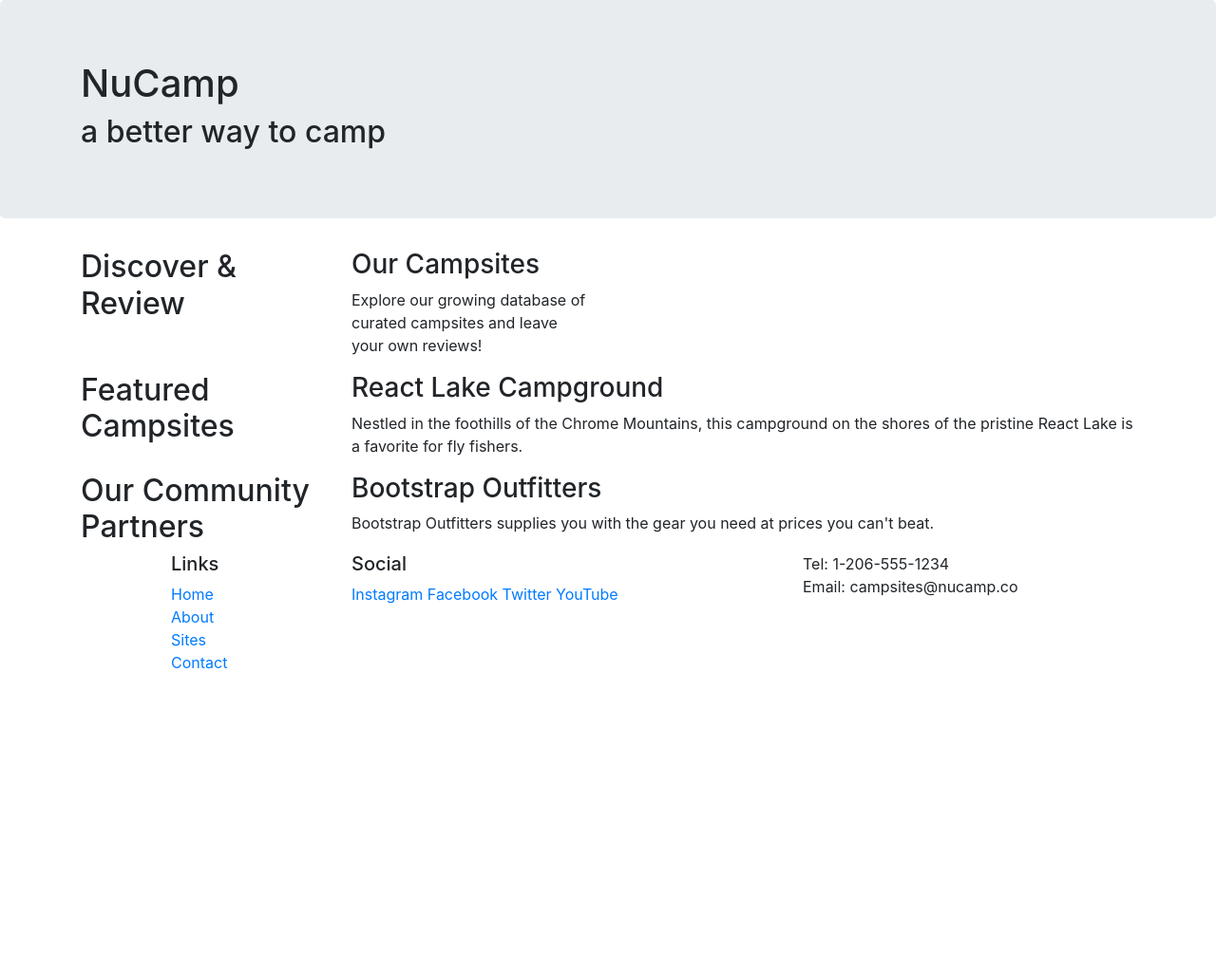
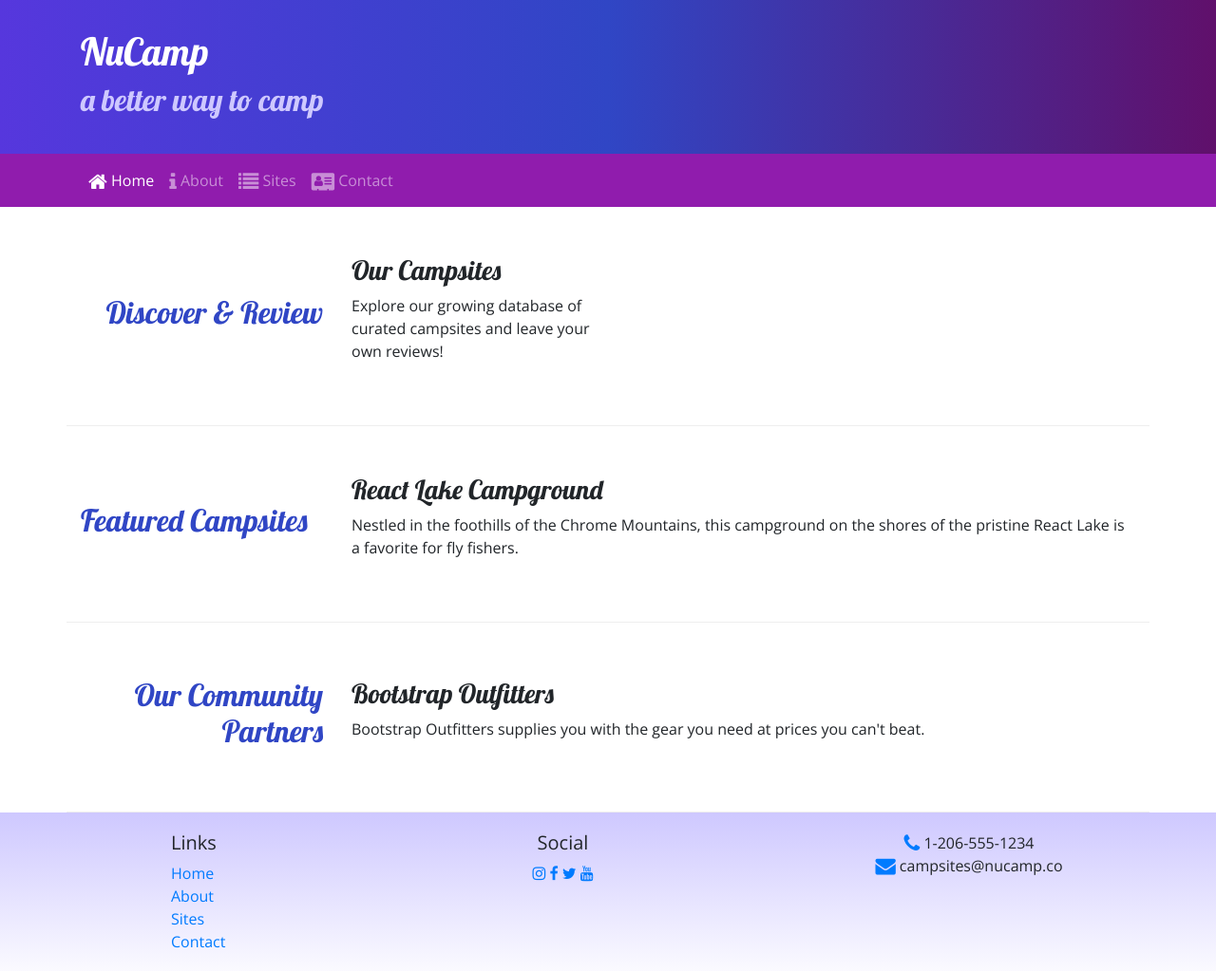
Before and after one commit to r-gaston/NuCampsite, a website: page index.html in a window 1280 px wide. Shown: the whole page at 95% size. Before the commit the page ends 800 px from the top, so only its background shows below. Drawn offline with nearby package versions, Linux system fonts and the light colour scheme.

Commit message:
Icon Fonts

```diff
--- /dev/null
+++ b/css/styles.css
@@ -0,0 +1,37 @@
+body {
+    font-family: "Open Sans", sans-serif;
+}
+
+h1,h2,h3 {
+    font-family: "Lobster", cursive;
+}
+
+h2 {
+    color: #3046c5;
+}
+
+header h2 {
+    color: #cec8ff ;
+}
+
+footer {
+    background-image: linear-gradient(#cec8ff, white);
+    padding: 20px 0;
+}
+
+.jumbotron {
+    margin: 0;
+    padding: 30px;
+    background-image: linear-gradient(to right, #5637dd,#3046c5, #60106b);
+    color: white;
+}
+
+.row-content {
+    padding: 50px 0;
+    border-bottom: 1px ridge;
+    min-height: 200px;
+}
+
+.navbar {
+    background-color: #901CAD;
+}
--- a/index.html
+++ b/index.html
@@ -9,12 +9,16 @@
         <!-- Bootstrap CSS -->
         <link rel="stylesheet" href="node_modules/bootstrap/dist/css/bootstrap.min.css" />
 
+        <!-- Additional CSS must be placed after Bootstrap CSS -->
+        <link rel="stylesheet" href="node_modules/font-awesome/css/font-awesome.min.css" />
+        <link rel="stylesheet" href="https://fonts.googleapis.com/css?family=Lobster|Open+Sans" />
+        <link rel="stylesheet" href="css/styles.css" />
         <title>NuCamp: A Better Way To Camp</title>
     </head>
 
 <body>
 
-    <header class="jumbotron">
+    <header class="jumbotron jumbotron-fluid">
         <div class="container">
             <div class="row">
                 <div class="col">
@@ -25,34 +29,50 @@
         </div>
     </header>
 
+    <nav class="navbar navbar-expand-sm navbar-dark sticky-top">
+       <div class="container">
+        <button class="navbar-toggler ml-auto" type="button" data-toggle="collapse" data-target="#nucampNavbar">
+            <span class="navbar-toggler-icon"></span>
+        </button>
+        <div class="collapse navbar-collapse" id="nucampNavbar">
+        <ul class="navbar-nav">
+            <li class="nav-item active"><a class="nav-link" href="index.html"><i class="fa fa-home fa-lg"></i> Home</a></li>
+                <li class="nav-item"><a class="nav-link" href="aboutus.html"><i class="fa fa-info fa-lg"></i> About</a></li>
+                <li class="nav-item"><a class="nav-link" href="#"><i class="fa fa-list fa-lg"></i> Sites</a></li>
+                <li class="nav-item"><a class="nav-link" href="#"><i class="fa fa-address-card fa-lg"></i> Contact</a></li>
+        </ul>
+    </div>
+</div>
+    </nav>
+
     <div class="container">
-        <div class="row">
+        <div class="row row-content align-items-center">
             <div class="col-sm-4 order-sm-last col-md-3">
-                <h2>Discover & Review</h2>
+                <h2 class="text-sm-right" >Discover & Review</h2>
             </div>
             <div class="col-sm-4 order-sm-last col-md-3">
                 <h3>Our Campsites</h3>
-                <p>Explore our growing database of curated campsites and leave your own reviews!</p>
+                <p class="d-none d-sm-block">Explore our growing database of curated campsites and leave your own reviews!</p>
             </div>
         </div>
 
-        <div class="row">
+        <div class="row row-content align-items-center">
             <div class="col-sm-4 col-md-3">
                 <h2>Featured Campsites</h2>
             </div>
             <div class="col">
                 <h3>React Lake Campground</h3>
-        		<p>Nestled in the foothills of the Chrome Mountains, this campground on the shores of the pristine React Lake is a favorite for fly fishers.</p>
+        		<p class="d-none d-sm-block">Nestled in the foothills of the Chrome Mountains, this campground on the shores of the pristine React Lake is a favorite for fly fishers.</p>
    			</div>
         </div>
 
-        <div class="row">
+        <div class="row row-content align-items-center">
             <div class="col-sm-4 col-md-3">
-                <h2>Our Community Partners</h2>
+                <h2 class="text-sm-right" >Our Community Partners</h2>
             </div>
             <div class="col">
                 <h3>Bootstrap Outfitters</h3>
-        		<p>Bootstrap Outfitters supplies you with the gear you need at prices you can't beat.</p>
+        		<p class="d-none d-sm-block">Bootstrap Outfitters supplies you with the gear you need at prices you can't beat.</p>
             </div>
         </div>
     </div>
@@ -64,21 +84,21 @@
                     <h5>Links</h5>
             		<ul class="list-unstyled">
                         <li><a href="#">Home</a></li>
-                        <li><a href="#">About</a></li>
+                        <li><a href="/aboutus.html">About</a></li>
                         <li><a href="#">Sites</a></li>
                         <li><a href="#">Contact</a></li>
                     </ul>
                 </div>
-                <div class="col-6 col-sm-5">
+                <div class="col-6 col-sm-5 text-center">
                 	<h5>Social</h5>
-                    <a href="http://instagram.com/">Instagram</a>
-                    <a href="http://facebook.com/">Facebook</a>
-                    <a href="http://twitter.com/">Twitter</a>
-                    <a href="http://youtube.com/">YouTube</a>
+                    <a href="http://instagram.com/"><i class="fa fa-instagram"></i></a>
+                    <a href="http://facebook.com/"><i class="fa fa-facebook"></i></a>
+                    <a href="http://twitter.com/"><i class="fa fa-twitter"></i></a>
+                    <a href="http://youtube.com/"><i class="fa fa-youtube"></i></a>
                 </div>
-                <div class="col-sm-4">
-                    Tel: 1-206-555-1234<br />
-                    Email: campsites@nucamp.co
+                <div class="col-sm-4 text-center">
+                    <i class="fa fa-phone fa-lg text-primary"></i> 1-206-555-1234<br />
+                      <i class="fa fa-envelope fa-lg text-primary"></i> campsites@nucamp.co
                 </div>
            </div>
         </div>
--- a/package.json
+++ b/package.json
@@ -15,6 +15,7 @@
   },
   "dependencies": {
     "bootstrap": "^4.5.2",
+    "font-awesome": "^4.7.0",
     "jquery": "^3.5.1",
     "popper.js": "^1.16.1"
   }
```
Also changed, not shown: aboutus.html (added, +115 -0 lines), 1 other file.
